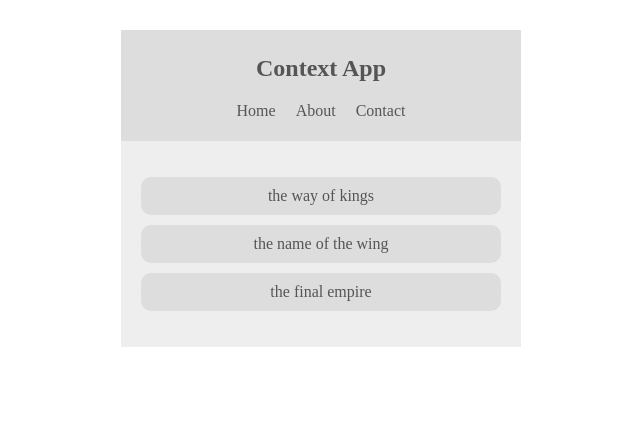
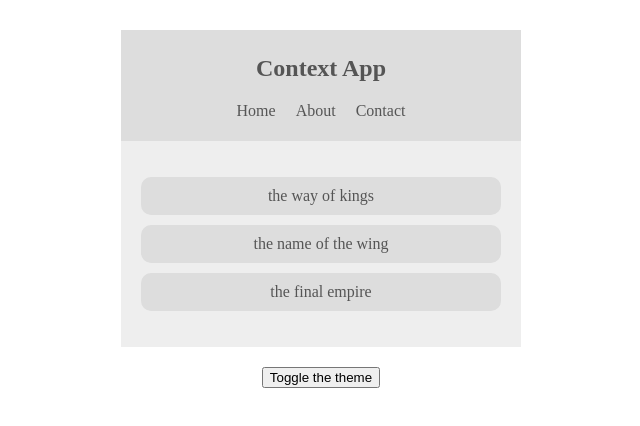
Before and after one commit to armank8/react-context-hooks-nn, a React (Vite) app: page / in a window 1280 px wide. Shown: the top 426 px of the page, without its empty margins (319-959 px from the left). Built offline with nearby package versions, Linux system fonts and the light colour scheme.

Commit message:
context data update done

```diff
--- a/src/App.jsx
+++ b/src/App.jsx
@@ -1,5 +1,6 @@
 import BookList from "./components/BookList";
 import Navbar from "./components/Navbar";
+import ThemeToggle from "./components/ThemeToggle";
 import ThemeContextProvider from "./contexts/ThemeContext";
 
 function App() {
@@ -8,6 +9,7 @@
       <ThemeContextProvider>
         <Navbar></Navbar>
         <BookList />
+        <ThemeToggle></ThemeToggle>
       </ThemeContextProvider>
     </div>
   );
--- /dev/null
+++ b/src/components/ThemeToggle.jsx
@@ -0,0 +1,11 @@
+import { Component } from "react";
+import { ThemeContext } from "../contexts/ThemeContext";
+
+export default class ThemeToggle extends Component {
+  static contextType = ThemeContext;
+
+  render() {
+    const { toggleTheme } = this.context;
+    return <button onClick={toggleTheme}>Toggle the theme</button>;
+  }
+}
--- a/src/contexts/ThemeContext.jsx
+++ b/src/contexts/ThemeContext.jsx
@@ -6,11 +6,16 @@
   state = {
     isLightTheme: true,
     light: { syntax: "#555", ui: "#ddd", bg: "#eee" },
-    dark: { syntax: "#ddd", ui: "##333", bg: "#555" },
+    dark: { syntax: "#ddd", ui: "#333", bg: "#555" },
+  };
+  toggleTheme = () => {
+    this.setState({ isLightTheme: !this.state.isLightTheme });
   };
   render() {
     return (
-      <ThemeContext.Provider value={{ ...this.state }}>
+      <ThemeContext.Provider
+        value={{ ...this.state, toggleTheme: this.toggleTheme }}
+      >
         {this.props.children}
       </ThemeContext.Provider>
     );
```
